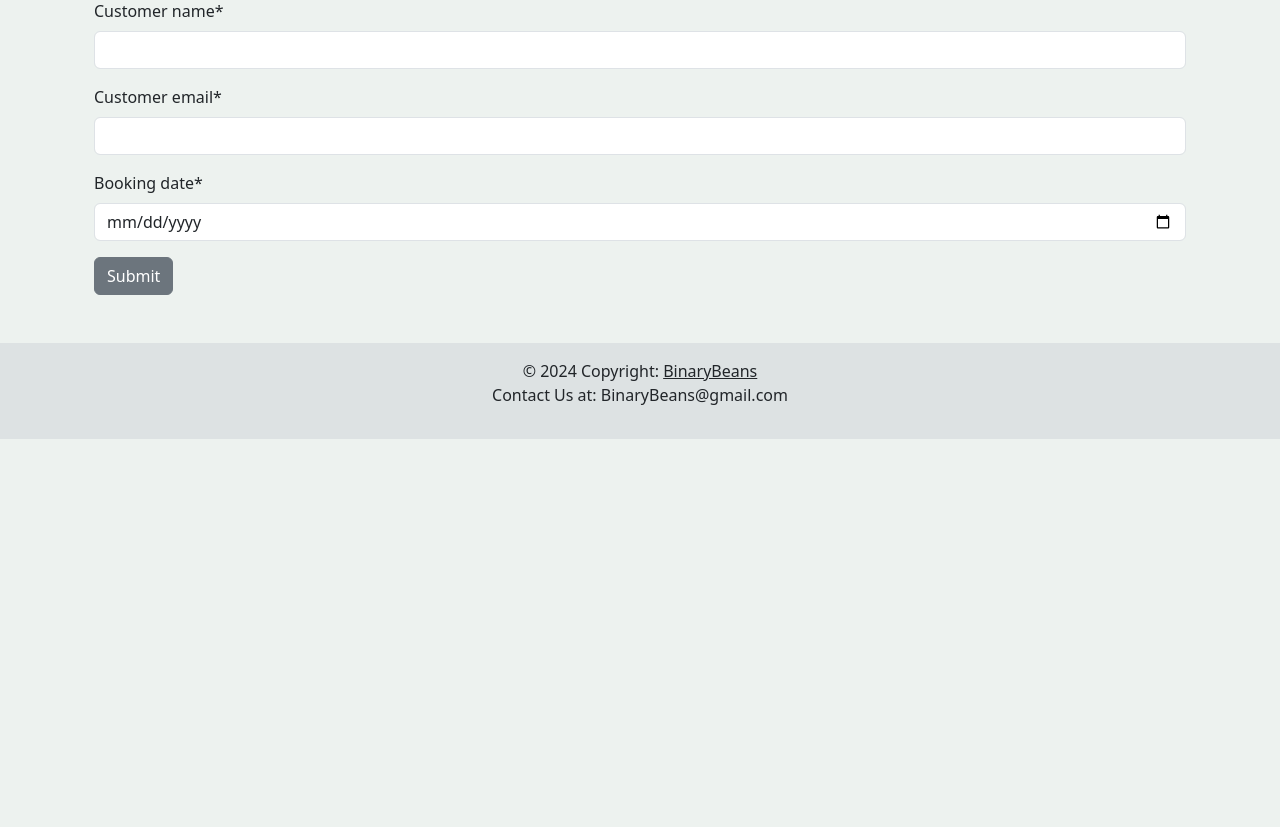
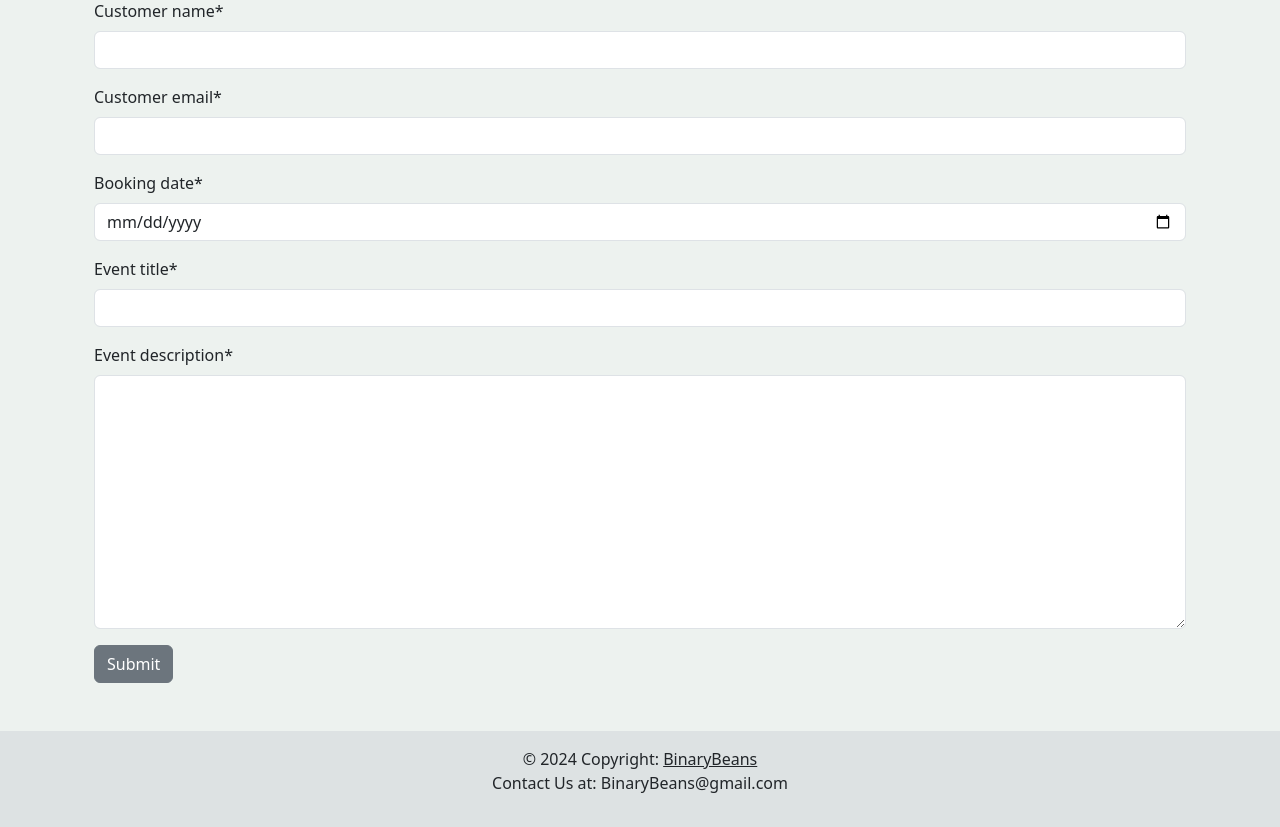
Before and after one commit to Willr-hawkins/binary-beans, a Django app: page /events/ in a window 1280 px wide. Shown: the part 969-1796 px from the top of the page. Before the commit the page ends 1408 px from the top, so only its background shows below. Run offline with Django 4.2, Linux system fonts and the light colour scheme; data that the repository does not hold is empty; some libraries are stand-ins or nearby versions.

Commit message:
Add more infromation to the booking request model

```diff
--- a/events/forms.py
+++ b/events/forms.py
@@ -8,5 +8,5 @@ class DateInput(forms.DateInput):
 class BookingForm(forms.ModelForm):
     class Meta:
         model = BookingRequest
-        fields = ('customer_name', 'customer_email', 'booking_date',)
+        fields = ('customer_name', 'customer_email', 'booking_date', 'event_title', 'event_description',)
         widgets = {'booking_date': DateInput,}
--- a/events/models.py
+++ b/events/models.py
@@ -21,6 +21,8 @@ class BookingRequest(models.Model):
     customer_name = models.CharField(max_length=200)
     customer_email = models.EmailField()
     booking_date = models.DateField()
+    event_title = models.CharField(max_length=300)
+    event_description = models.TextField()
     read = models.BooleanField(default=False)
 
     def __str__(self):
--- a/events/templates/events/events.html
+++ b/events/templates/events/events.html
@@ -6,7 +6,7 @@
 
 <section class="container">
     <h2 class="text-center display-5 mt-5">{{ events.title }}</h2>
-    <div class="text-center">
+    <div class="text-center mb-4">
         <hr>
         <p class="my-5"><pre>{{ events.content}}</pre></p>
         <hr>
```
Also changed, not shown: events/migrations/0006_bookingrequest_event_description_and_more.py (added).
